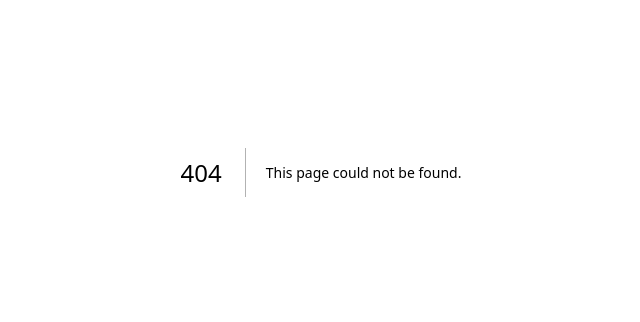
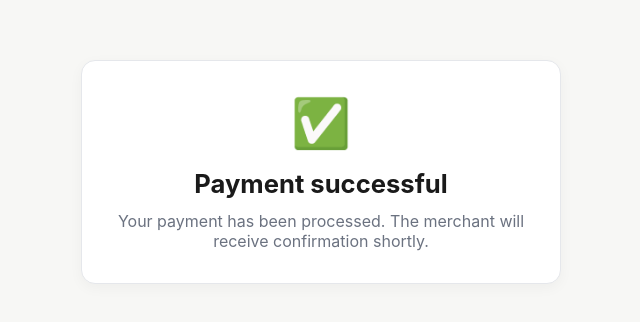
Before and after one commit to gitasas/hexabee-merchant, a Next.js app: page /payment-success in a window 1280 px wide. Before the commit this address had no page. Shown: the part 228-550 px from the top of the page, without its empty margins (319-959 px from the left). Built offline with nearby package versions, Linux system fonts and the light colour scheme.

Commit message:
feat: add payment success page

```diff
--- /dev/null
+++ b/app/payment-success/page.tsx
@@ -0,0 +1,22 @@
+export default function PaymentSuccessPage() {
+  return (
+    <main style={{ minHeight: '100vh', display: 'grid', placeItems: 'center', padding: '1.5rem' }}>
+      <section style={{
+        background: '#fff',
+        border: '1px solid #e5e7eb',
+        borderRadius: '14px',
+        padding: '2rem',
+        width: '100%',
+        maxWidth: '480px',
+        textAlign: 'center',
+        boxShadow: '0 4px 14px rgba(0,0,0,0.04)'
+      }}>
+        <div style={{ fontSize: '3rem', marginBottom: '1rem' }}>✅</div>
+        <h1 style={{ margin: '0 0 0.75rem', fontSize: '1.6rem' }}>Payment successful</h1>
+        <p style={{ margin: 0, color: '#6b7280' }}>
+          Your payment has been processed. The merchant will receive confirmation shortly.
+        </p>
+      </section>
+    </main>
+  );
+}
```
